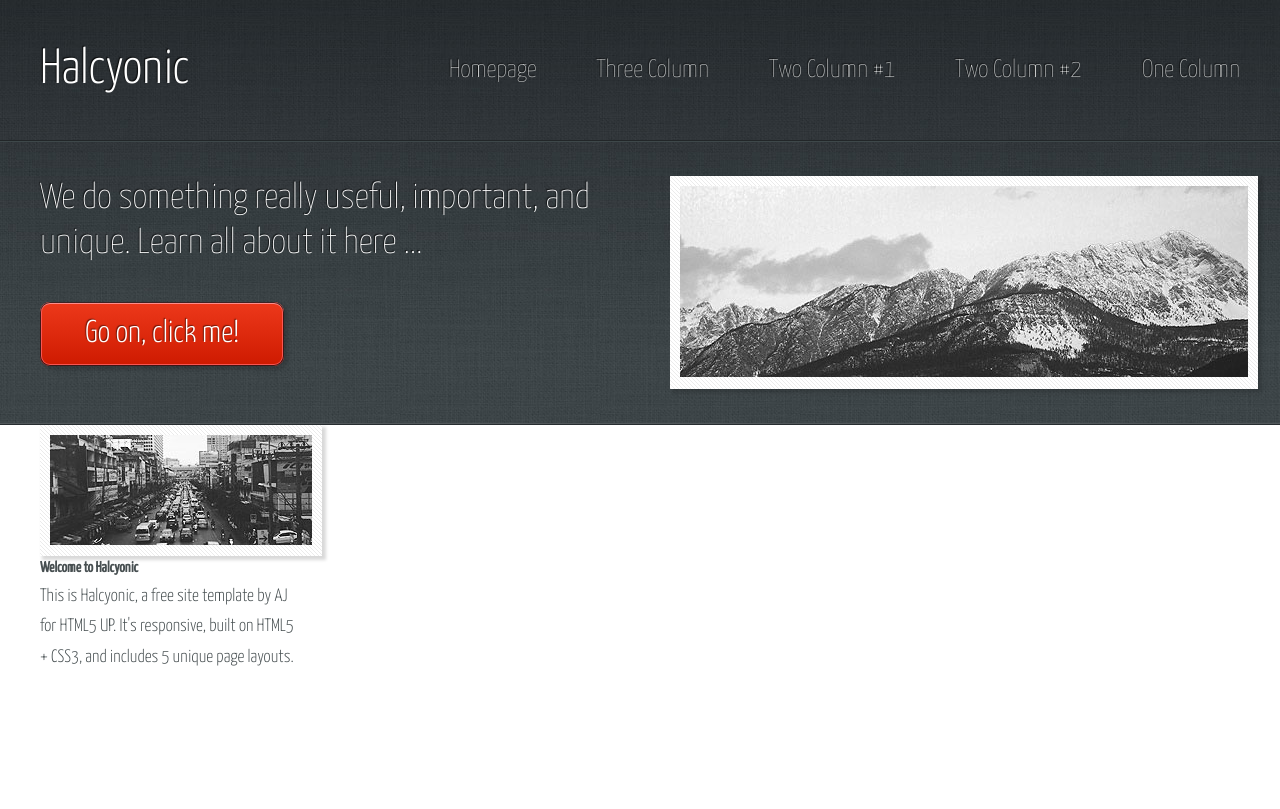
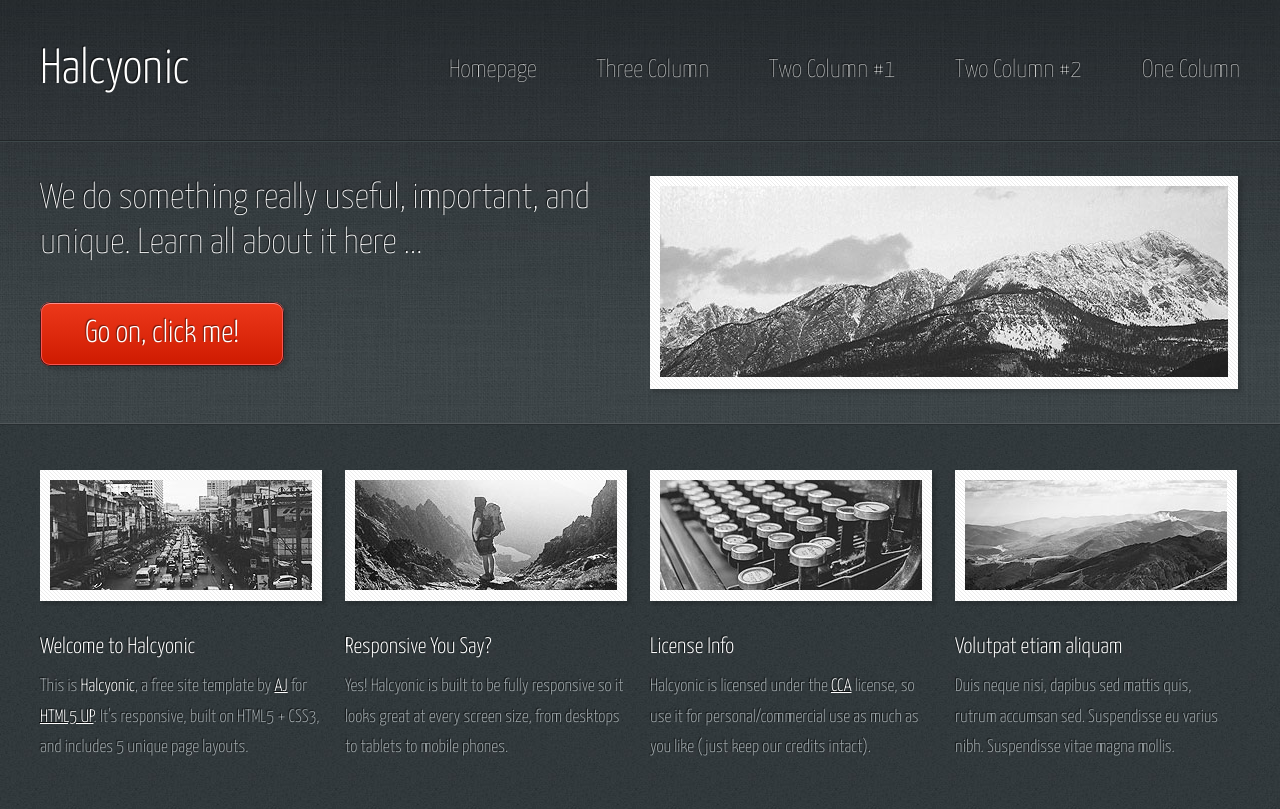
Before and after one commit to Learde/Halcyonic, a website: page index.html in a window 1280 px wide. Drawn offline with Linux system fonts and the light colour scheme.

Commit message:
Finish features-section

```diff
--- a/index.html
+++ b/index.html
@@ -42,7 +42,7 @@
         </div>
     </header>
 
-    <section class="future">
+    <section class="section-features">
         <div class="row">
             <div class="col-1-of-4">
                 <div class="card">
@@ -51,7 +51,40 @@
                     </a>
                     <h5 class="card__heading">Welcome to Halcyonic</h5>
                     <p class="card__paragraph">
-                        This is Halcyonic, a free site template by AJ for HTML5 UP. It's responsive, built on HTML5 + CSS3, and includes 5 unique page layouts.
+                        This is <span class="card__paragraph--white">Halcyonic</span>, a free site template by <a href="#" class="card__link">AJ</a> for <a href="#" class="card__link">HTML5 UP</a>. It's responsive, built on HTML5 + CSS3, and includes 5 unique page layouts.
+                    </p>
+                </div>
+            </div>
+            <div class="col-1-of-4">
+                <div class="card">
+                    <a href="#" class="card__image border-image">
+                        <img src="/img/pic02.jpg" alt="Picture2" class="border-image__img">
+                    </a>
+                    <h5 class="card__heading">Responsive You Say?</h5>
+                    <p class="card__paragraph">
+                        Yes! Halcyonic is built to be fully responsive so it looks great at every screen size, from desktops to tablets to mobile phones.
+                    </p>
+                </div>
+            </div>
+            <div class="col-1-of-4">
+                <div class="card">
+                    <a href="#" class="card__image border-image">
+                        <img src="/img/pic03.jpg" alt="Picture3" class="border-image__img">
+                    </a>
+                    <h5 class="card__heading">License Info</h5>
+                    <p class="card__paragraph">
+                        Halcyonic is licensed under the <a href="#" class="card__link">CCA</a> license, so use it for personal/commercial use as much as you like (just keep our credits intact).
+                    </p>
+                </div>
+            </div>
+            <div class="col-1-of-4">
+                <div class="card">
+                    <a href="#" class="card__image border-image">
+                        <img src="/img/pic04.jpg" alt="Picture4" class="border-image__img">
+                    </a>
+                    <h5 class="card__heading">Volutpat etiam aliquam</h5>
+                    <p class="card__paragraph">
+                        Duis neque nisi, dapibus sed mattis quis,<br>rutrum accumsan sed. Suspendisse eu varius nibh. Suspendisse vitae magna mollis.
                     </p>
                 </div>
             </div>
--- a/sass/abstracts/_variables.scss
+++ b/sass/abstracts/_variables.scss
@@ -9,9 +9,11 @@ $color-dark-grey-2: #272d30;
 $color-grey: #474f51;
 $color-grey-2: #3e484a;
 $color-grey-3: #51575a;
+$color-grey-4: #353D40;
 
 $color-grey-light: #c6c8c8;
 $color-grey-light-2: #f6f8f8;
+$color-grey-light-3: #a0a8ab;
 
 $color-red: #ed391b;
 $color-red-2: #ce1a00;
@@ -28,7 +30,7 @@ $default-font-size: 1.6rem;
 //GRID
 $grid-width: 120rem;
 $gutter-vertical: 0rem;
-$gutter-horizontal: 6rem;
+$gutter-horizontal: 2rem;
 
 //OTHERS
 $default-content-width: 120rem;
--- /dev/null
+++ b/sass/components/_card.scss
@@ -0,0 +1,33 @@
+.card {
+    padding: 4.5rem 0;
+
+    &__image {
+        margin-bottom: 2.7rem;
+    }
+
+    &__heading {
+        font-size: 22.5px;
+        font-weight: 300;
+        color: $color-white;
+        margin-bottom: 0.56rem;
+    }
+
+    &__paragraph {
+        &--white {
+            color: $color-white;
+        }
+    }
+
+    &__link {
+        &:link,
+        &:visited {
+            text-decoration: underline;
+            color: $color-white;
+        }
+
+        &:hover,
+        &:active {
+            text-decoration: none;
+        }
+    }
+}
--- a/sass/main.scss
+++ b/sass/main.scss
@@ -9,6 +9,7 @@
 
 @import "components/border-image";
 @import "components/btn";
+@import "components/card";
 
 @import "layout/footer";
 @import "layout/grid";
--- a/sass/pages/_home.scss
+++ b/sass/pages/_home.scss
@@ -1,3 +1,5 @@
-.section-about {
-    background-image: url(../img/bg01.jpg);
+.section-features {
+    background: $color-grey-4 url("../img/bg02.jpg");
+    text-shadow: -1px -1px 1px rgba($color-black, 0.75);
+    color: $color-grey-light-3;
 }
```
Also changed, not shown: css/style.css.
